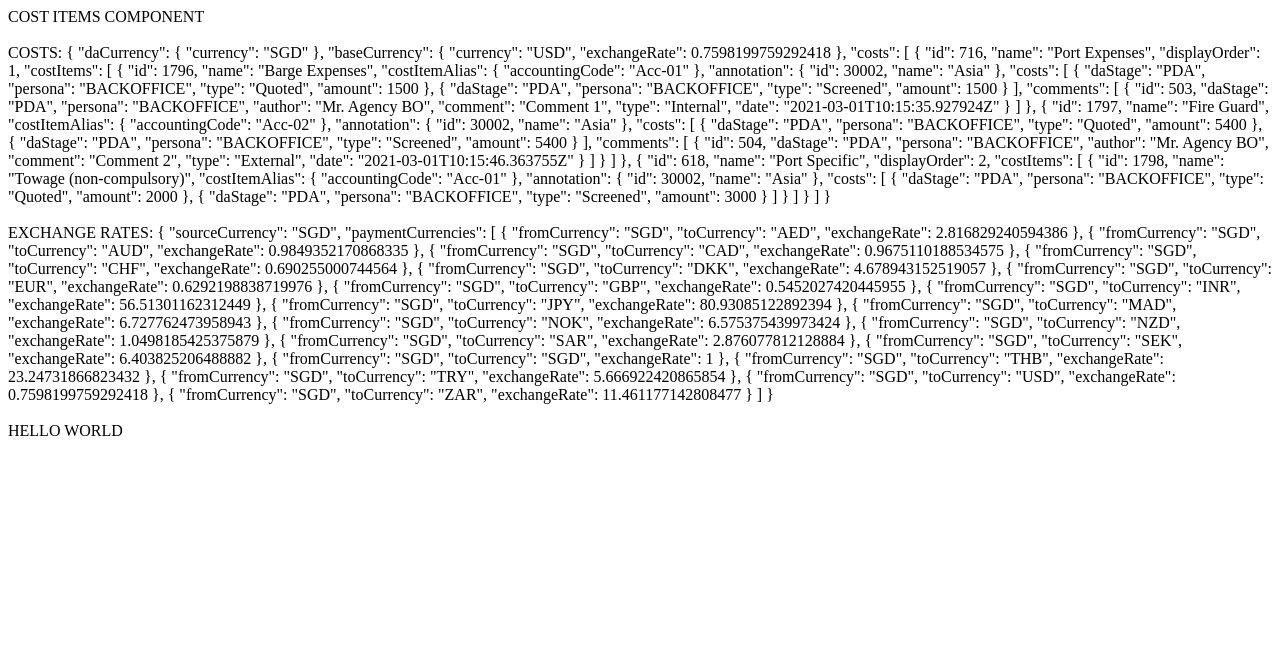
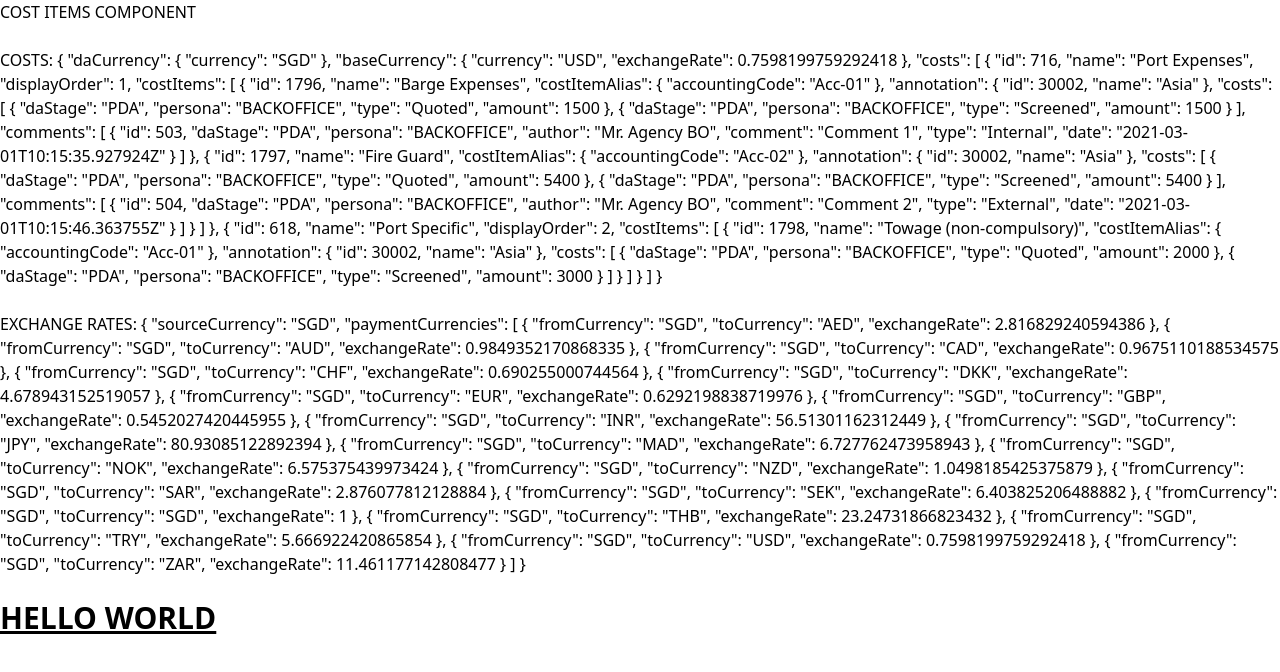
Before and after one commit to ptrejnis/marcura-test, an Angular app: page /costs in a window 1280 px wide. Shown: the top 672 px of the page. Built offline with nearby package versions, Linux system fonts and the light colour scheme.

Commit message:
chore: Add tailwindcss to project

```diff
--- a/package.json
+++ b/package.json
@@ -26,10 +26,13 @@
     "@types/node": "^12.11.1",
     "@typescript-eslint/eslint-plugin": "^5.23.0",
     "@typescript-eslint/parser": "^5.23.0",
+    "autoprefixer": "^10.4.7",
     "eslint": "^8.15.0",
     "eslint-plugin-prettier": "^4.0.0",
+    "postcss": "^8.4.13",
     "prettier": "2.6.2",
     "prettier-eslint-cli": "^6.0.1",
+    "tailwindcss": "^3.0.24",
     "typescript": "~4.6.2"
   }
 }
--- a/src/app/shared/components/exchange-rates/components/exchange-rates.component.html
+++ b/src/app/shared/components/exchange-rates/components/exchange-rates.component.html
@@ -1 +1 @@
-HELLO WORLD
+<h1 class="text-3xl font-bold underline">HELLO WORLD</h1>
--- a/src/styles.scss
+++ b/src/styles.scss
@@ -1 +1,4 @@
 /* You can add global styles to this file, and also import other style files */
+@tailwind base;
+@tailwind components;
+@tailwind utilities;
--- /dev/null
+++ b/tailwind.config.js
@@ -0,0 +1,9 @@
+module.exports = {
+  content: [
+    "./src/**/*.{html,ts}",
+  ],
+  theme: {
+    extend: {},
+  },
+  plugins: [],
+}
```
Also changed, not shown: 1 other file (tests, documents, lock files or other folders).
